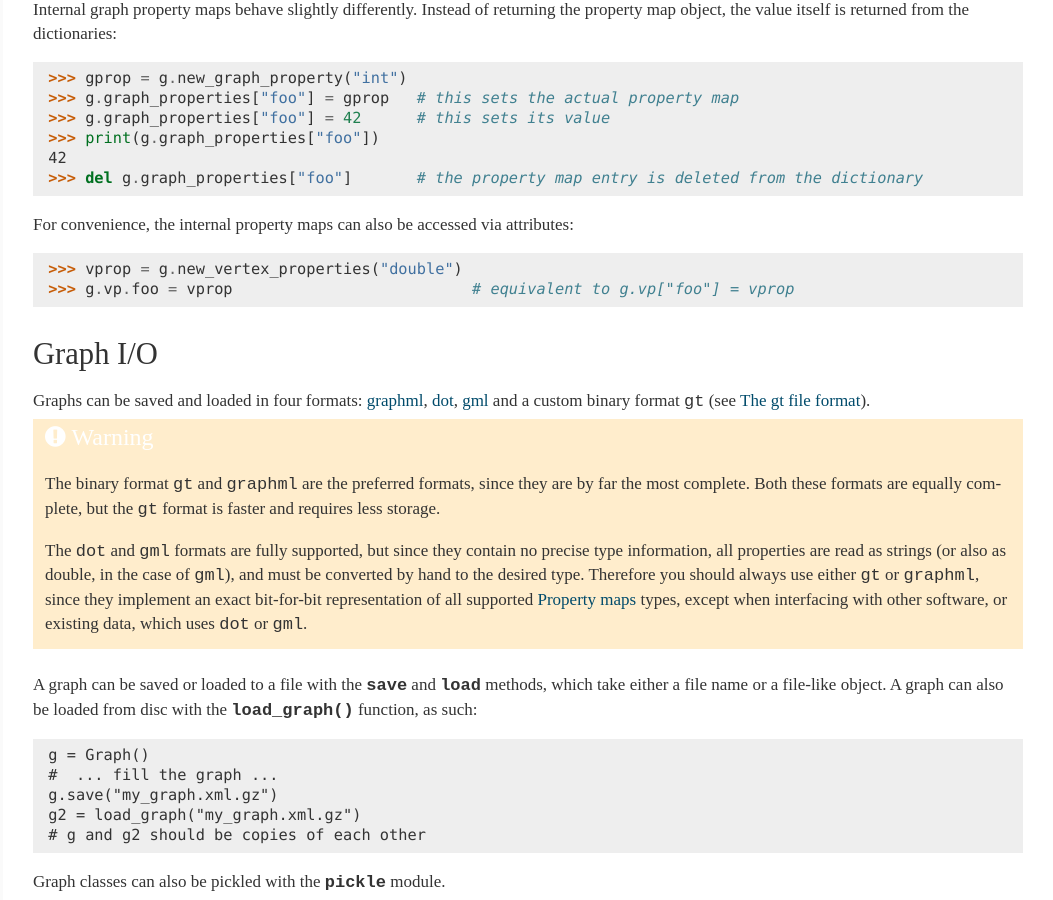
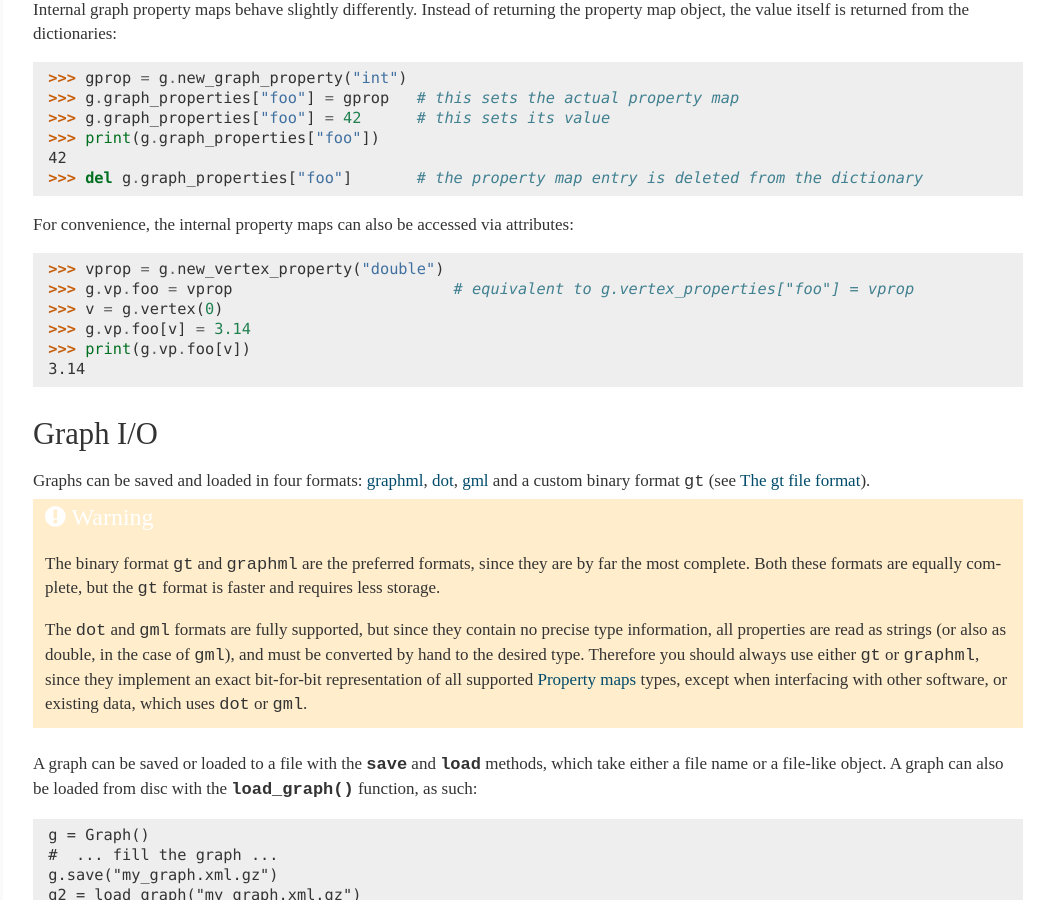
Before and after one commit to antmd/graph-tool, a Sphinx documentation site: the page built from doc/quickstart.rst, in a window 1280 px wide and 900 px high, scrolled down 6733 px. Shown: the whole window, without its empty margins (227-1280 px from the left). Built offline with Sphinx 7.4.7, drawn with Linux system fonts in a browser that asks for light colours; some web fonts are replaced; the version number could not be read and is left out.

Commit message:
Fix typo in quickstart.rst

```diff
--- a/doc/quickstart.rst
+++ b/doc/quickstart.rst
@@ -454,8 +454,12 @@ attributes:
 
 .. doctest::
 
-    >>> vprop = g.new_vertex_properties("double")
-    >>> g.vp.foo = vprop                          # equivalent to g.vp["foo"] = vprop
+    >>> vprop = g.new_vertex_property("double")
+    >>> g.vp.foo = vprop                        # equivalent to g.vertex_properties["foo"] = vprop
+    >>> v = g.vertex(0)
+    >>> g.vp.foo[v] = 3.14
+    >>> print(g.vp.foo[v])
+    3.14
 
 .. _sec_graph_io:
 
```
